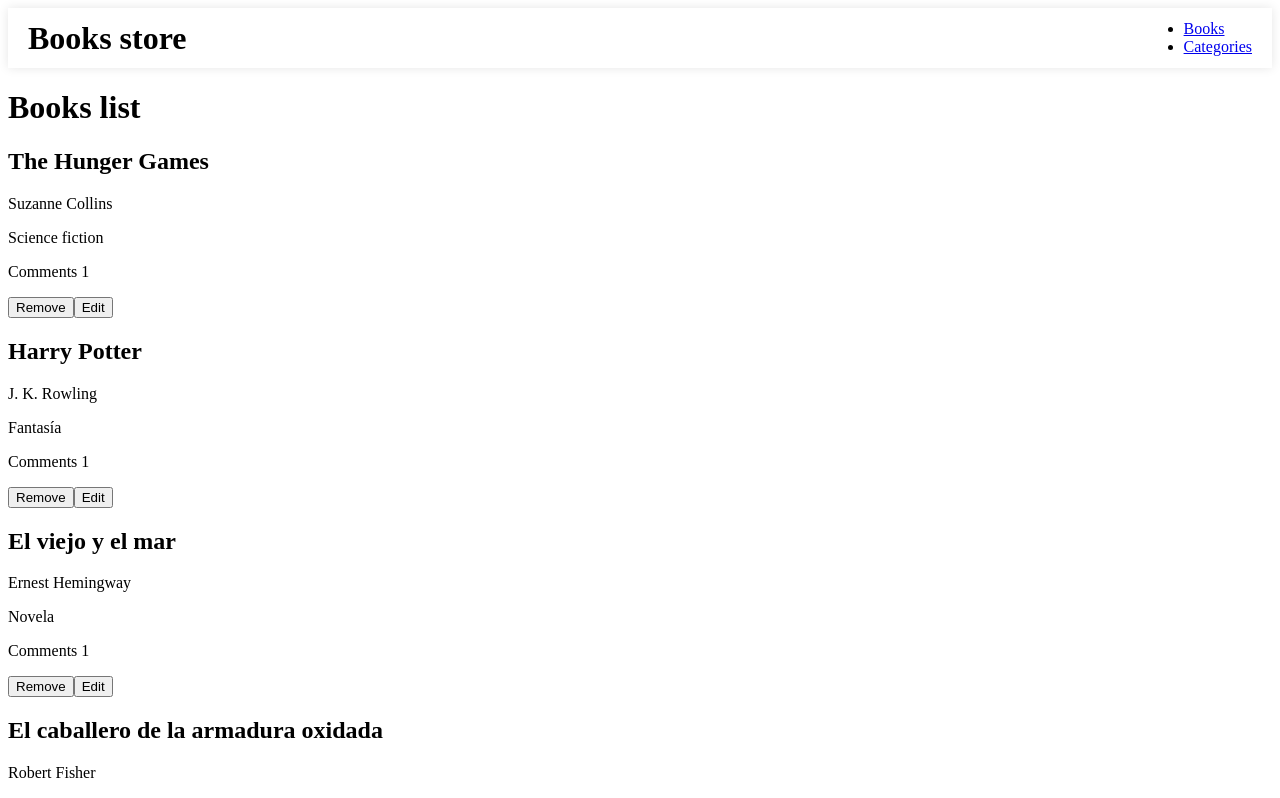
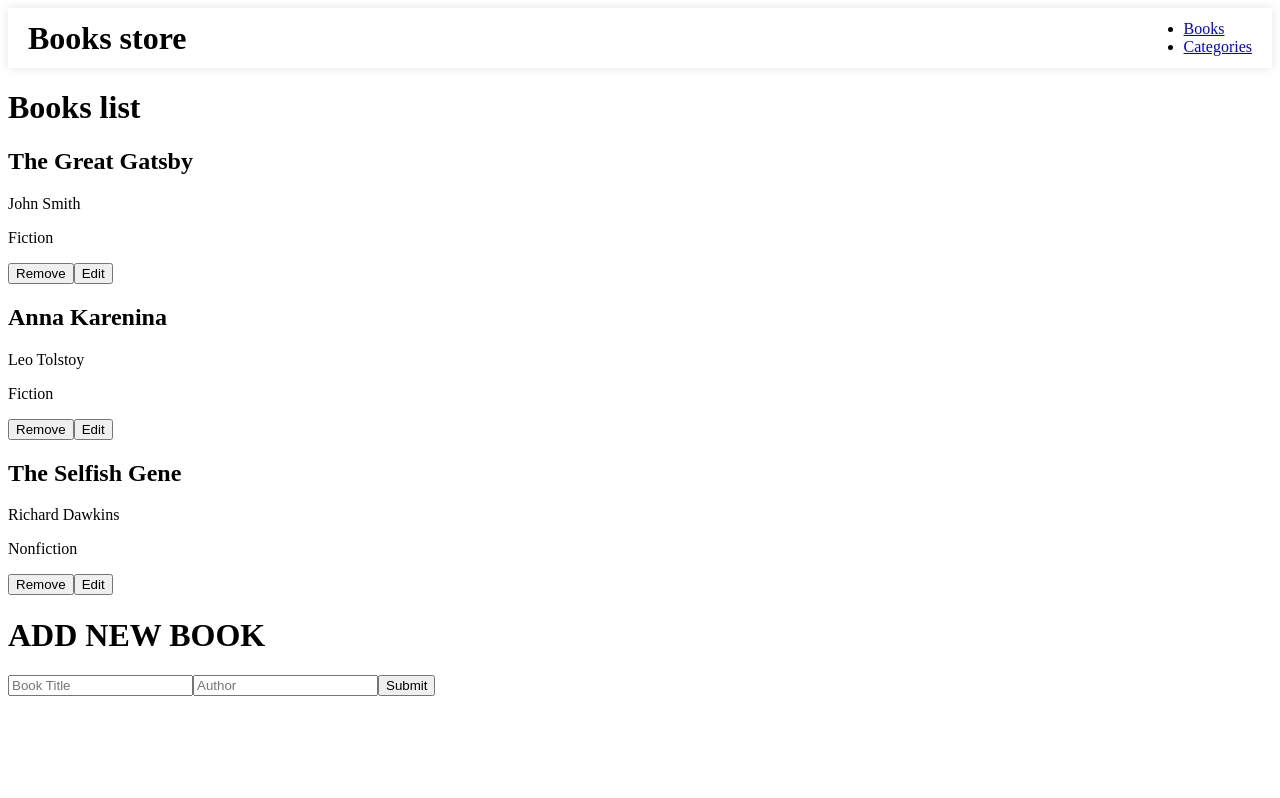
Before and after one commit to Dachrono/Bookstore, a React (Create React App) app: page / in a window 1280 px wide. Shown: the top 798 px of the page. Built offline with nearby package versions, Linux system fonts and the light colour scheme.

Commit message:
Use of <provider> component with store, Create initial state for booksSlice, Display new data books, use of dispatch actions, Add function to add and erase buttons

```diff
--- a/src/components/bookItem.js
+++ b/src/components/bookItem.js
@@ -3,23 +3,21 @@
 
 function BookItem({ book }) {
   return (
-    <div className="book-preview" key={book.id}>
+    <div className="book-preview" key={book.item_id}>
       <h2>{book.title}</h2>
       <p>{book.author}</p>
       <p>{book.category}</p>
-      <p>{book.comments}</p>
-      <ActionButtons />
+      <ActionButtons book={book} />
     </div>
   );
 }
 
 BookItem.propTypes = {
   book: PropTypes.shape({
-    id: PropTypes.number.isRequired,
+    item_id: PropTypes.string.isRequired,
     title: PropTypes.string.isRequired,
     author: PropTypes.string.isRequired,
     category: PropTypes.string.isRequired,
-    comments: PropTypes.string.isRequired,
   }).isRequired,
 };
 
--- a/src/components/bookList.js
+++ b/src/components/bookList.js
@@ -1,44 +1,11 @@
+import { useSelector } from 'react-redux';
 import BookItem from './bookItem';
 
-const books = [
-  {
-    id: 1,
-    title: 'The Hunger Games',
-    author: 'Suzanne Collins',
-    category: 'Science fiction',
-    comments: 'Comments 1',
-    completed: false,
-  },
-  {
-    id: 2,
-    title: 'Harry Potter',
-    author: 'J. K. Rowling',
-    category: 'Fantasía',
-    comments: 'Comments 1',
-    completed: false,
-  },
-  {
-    id: 3,
-    title: 'El viejo y el mar',
-    author: 'Ernest Hemingway',
-    category: 'Novela',
-    comments: 'Comments 1',
-    completed: false,
-  },
-  {
-    id: 4,
-    title: 'El caballero de la armadura oxidada',
-    author: 'Robert Fisher',
-    category: 'Novela',
-    comments: 'Comments 1',
-    completed: false,
-  },
-];
-
 function List() {
+  const books = useSelector((store) => store.books);
   return (
     <>
-      { books.map((book) => (<BookItem key={book.id} book={book} />)) }
+      { books.books.map((book) => (<BookItem key={book.item_id} book={book} />)) }
     </>
   );
 }
--- a/src/components/buttons.js
+++ b/src/components/buttons.js
@@ -1,10 +1,21 @@
-function ActionButtons() {
+import { useDispatch } from 'react-redux';
+import PropTypes from 'prop-types';
+import { removeBook } from '../redux/books/booksSlice';
+
+function ActionButtons({ book }) {
+  const dispatch = useDispatch();
   return (
     <div>
-      <button type="button" className="btnAcc">Remove</button>
+      <button type="button" className="btnAcc" onClick={() => dispatch(removeBook(book.item_id))}>Remove</button>
       <button type="button" className="btnAcc">Edit</button>
     </div>
   );
 }
 
+ActionButtons.propTypes = {
+  book: PropTypes.shape({
+    item_id: PropTypes.string.isRequired,
+  }).isRequired,
+};
+
 export default ActionButtons;
--- a/src/components/form.js
+++ b/src/components/form.js
@@ -1,11 +1,30 @@
+import { useDispatch, useSelector } from 'react-redux';
+import { addBook } from '../redux/books/booksSlice';
+
 function Form() {
+  const dispatch = useDispatch();
+  const itemId = useSelector((state) => state.books.books.length + 1);
+  const category = 'Por defectoXD';
+
   return (
     <>
       <form className="form">
         <h1 id="name">ADD NEW BOOK</h1>
         <input type="text" id="title" placeholder="Book Title" />
         <input type="text" id="author" placeholder="Author" />
-        <button type="submit">Submit</button>
+        <button
+          type="button"
+          onClick={() => dispatch(addBook(
+            {
+              item_id: `item${itemId}`,
+              title: document.getElementById('title').value,
+              author: document.getElementById('author').value,
+              category,
+            },
+          ))}
+        >
+          Submit
+        </button>
       </form>
     </>
   );
--- a/src/redux/books/booksSlice.js
+++ b/src/redux/books/booksSlice.js
@@ -1,7 +1,28 @@
 import { createSlice } from '@reduxjs/toolkit';
 
+const booksData = [
+  {
+    item_id: 'item1',
+    title: 'The Great Gatsby',
+    author: 'John Smith',
+    category: 'Fiction',
+  },
+  {
+    item_id: 'item2',
+    title: 'Anna Karenina',
+    author: 'Leo Tolstoy',
+    category: 'Fiction',
+  },
+  {
+    item_id: 'item3',
+    title: 'The Selfish Gene',
+    author: 'Richard Dawkins',
+    category: 'Nonfiction',
+  },
+];
+
 const initialState = {
-  books: [],
+  books: booksData,
 };
 
 const booksSlice = createSlice({
@@ -12,7 +33,7 @@
       state.books.push(action.payload);
     },
     removeBook: (state, action) => {
-      state.books = state.books.filter((book) => book.id !== action.payload);
+      state.books = state.books.filter((book) => book.item_id !== action.payload);
     },
   },
 });
```
Also changed, not shown: public/manifest.json.
